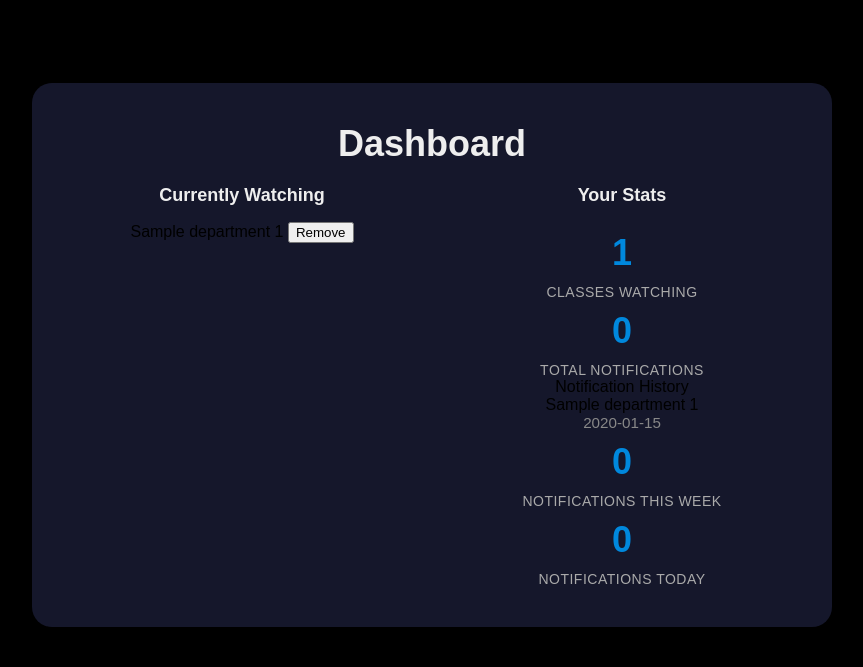
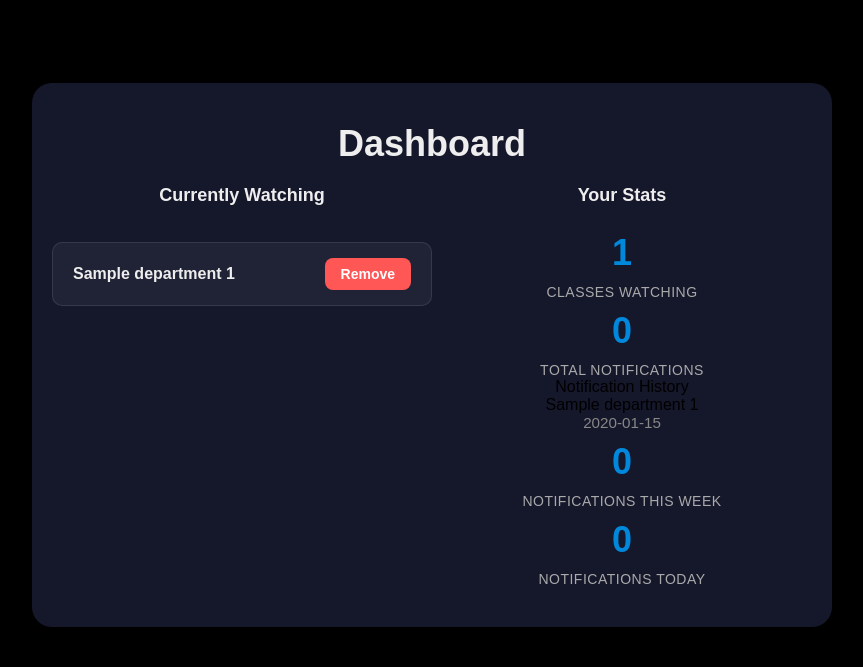
Before and after one commit to julianxchang/Class_Watcher, a Flask app: page /dashboard in a window 1280 px wide. Shown: the part 63-730 px from the top of the page, without its empty margins (208-1071 px from the left). Run offline with Flask 3, Linux system fonts and the light colour scheme; a user stored in the database is signed in; a database or web service that is not in the repository returns one stand-in record (values such as "Sample title"); data that the repository does not hold is empty; some libraries are stand-ins or nearby versions.

Commit message:
fix dashboard

```diff
--- a/app/static/styles/style.css
+++ b/app/static/styles/style.css
@@ -857,3 +857,46 @@ select.input:not([data-selected="true"]):not(:focus) ~ .placeholder {
   font-size: 14px;
   font-weight: 600;
 }
+
+.watched-classes-list {
+  width: 100%;
+  display: flex;
+  flex-direction: column;
+  gap: 12px;
+  margin-top: 20px;
+}
+
+.watched-class-item {
+  display: flex;
+  justify-content: space-between;
+  align-items: center;
+  padding: 15px 20px;
+  background-color: rgba(255, 255, 255, 0.05);
+  border-radius: 10px;
+  border: 1px solid rgba(255, 255, 255, 0.1);
+}
+
+.class-info {
+  color: #eee;
+  font-size: 16px;
+  font-weight: 600;
+}
+
+.unwatch-btn {
+  background-color: #ff5656;
+  border: none;
+  border-radius: 8px;
+  color: #fff;
+  cursor: pointer;
+  font-size: 14px;
+  font-weight: 600;
+  padding: 8px 16px;
+  transition: background-color 0.3s ease;
+}
+
+.unwatch-btn:hover {
+  background-color: #d81f2f;
+}
+.unwatch-btn:active {
+  background-color: #d1001f;
+}
```
